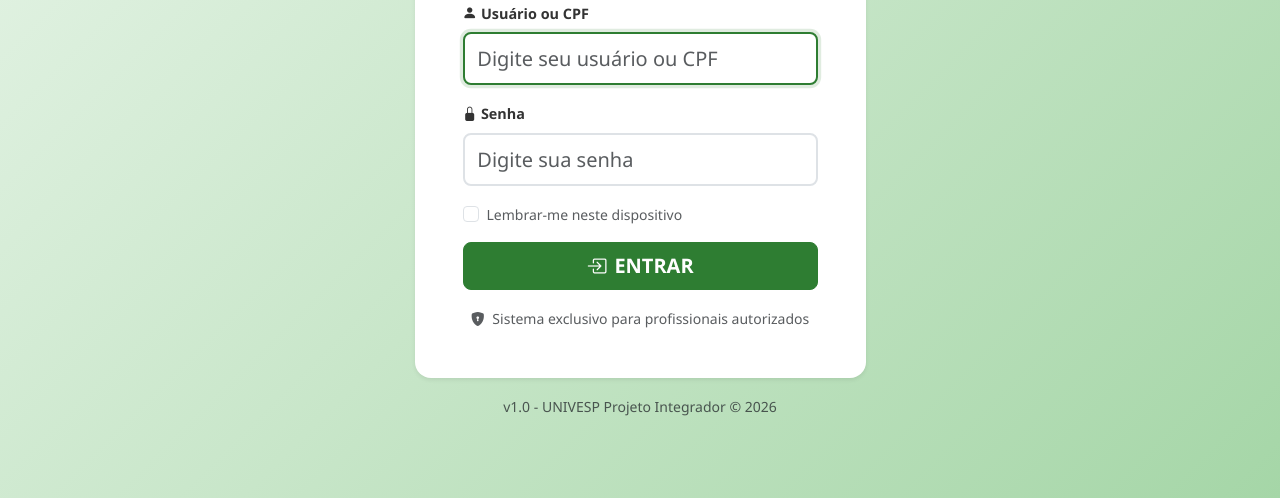
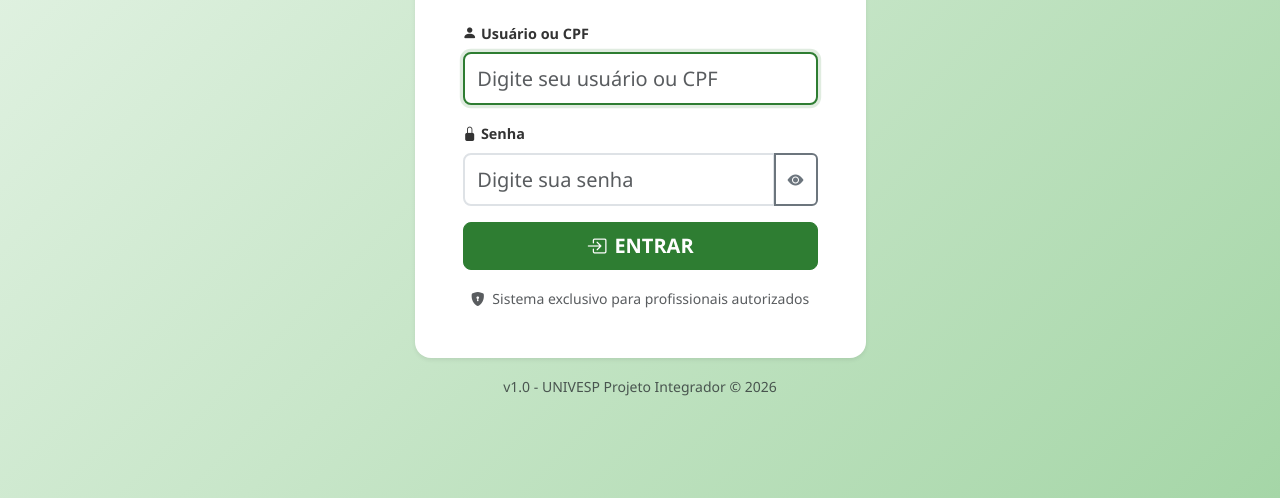
Before and after one commit to AlexandreArmelline/UBS-Tabagismo, a website: page frontend/index.html in a window 1280 px wide. Shown: the part 302-800 px from the top of the page. Drawn offline with nearby package versions, Linux system fonts and the light colour scheme.

Commit message:
Update index.html

```diff
--- a/frontend/index.html
+++ b/frontend/index.html
@@ -60,6 +60,7 @@
                                 <label for="inputSenha" class="form-label fw-semibold">
                                     <i class="bi bi-lock-fill me-1"></i>Senha
                                 </label>
+                                <div class="input-group">
                                     <input
                                         type="password"
                                         class="form-control form-control-lg"
@@ -68,18 +69,15 @@
                                         required
                                         autocomplete="current-password"
                                     >
+                                    <button class="btn btn-outline-secondary" type="button" id="btnVerSenha" title="Mostrar/ocultar senha">
+                                        <i class="bi bi-eye-fill"></i>
+                                    </button>
+                                </div>
                                 <div class="invalid-feedback">
                                     Por favor, informe sua senha.
                                 </div>
                             </div>
 
-                            <!-- 3.2.3 Checkbox Lembrar -->
-                            <div class="mb-3 form-check">
-                                <input type="checkbox" class="form-check-input" id="checkLembrar">
-                                <label class="form-check-label small text-muted" for="checkLembrar">
-                                    Lembrar-me neste dispositivo
-                                </label>
-                            </div>
 
                             <!-- 3.2.4 Botão Entrar -->
                             <div class="d-grid mb-3">
@@ -124,5 +122,22 @@
 
     <!-- 5.2 App JS (Autenticação e Navegação) -->
     <script src="js/app.js"></script>
+
+    <!-- 5.3 Toggle senha -->
+    <script>
+        document.addEventListener('DOMContentLoaded', function() {
+            const btnVerSenha = document.getElementById('btnVerSenha');
+            const inputSenha = document.getElementById('inputSenha');
+
+            if (btnVerSenha && inputSenha) {
+                btnVerSenha.addEventListener('click', function() {
+                    const tipo = inputSenha.getAttribute('type') === 'password' ? 'text' : 'password';
+                    inputSenha.setAttribute('type', tipo);
+                    const icone = btnVerSenha.querySelector('i');
+                    icone.className = tipo === 'password' ? 'bi bi-eye-fill' : 'bi bi-eye-slash-fill';
+                });
+            }
+        });
+    </script>
 </body>
 </html>
```
Lines whose indentation alone changed are shown as unchanged.
